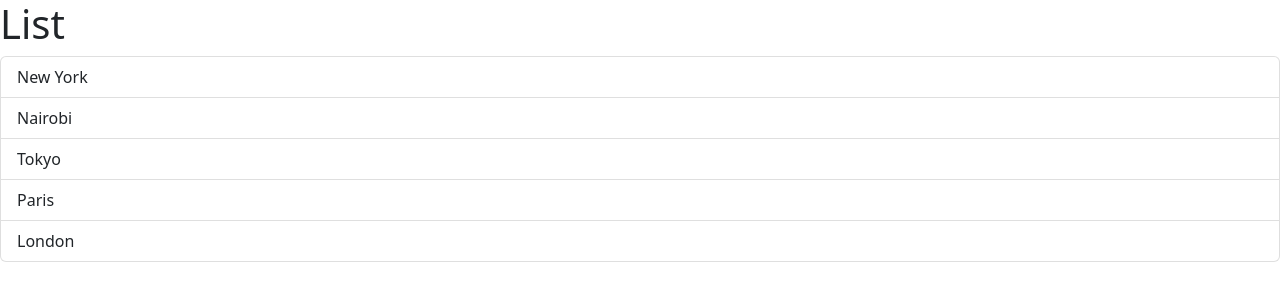
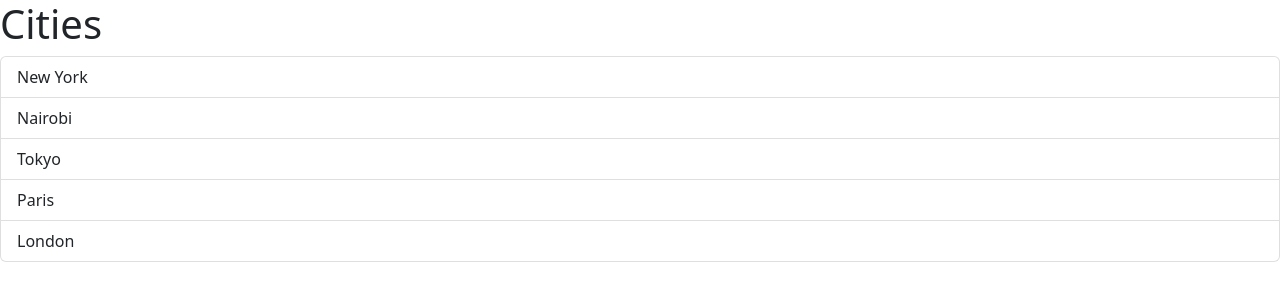
Before and after one commit to ManNjoro/game-on, a React (Vite) app: page / in a window 1280 px wide. Shown: the top 300 px of the page. Built offline with nearby package versions, Linux system fonts and the light colour scheme.

Commit message:
"Moved items array and added heading prop to ListGroup component"

```diff
--- a/src/App.tsx
+++ b/src/App.tsx
@@ -1,7 +1,8 @@
 import ListGroup from "./components/ListGroup";
 
 function App() {
-  return <div><ListGroup /></div>
+  let items = ["New York", "Nairobi", "Tokyo", "Paris", "London"];
+  return <div><ListGroup items={items} heading="Cities" /></div>
 }
 
 export default App;
--- a/src/components/ListGroup.tsx
+++ b/src/components/ListGroup.tsx
@@ -1,12 +1,16 @@
 import { useState } from "react";
 
-function ListGroup() {
-  let items = ["New York", "Nairobi", "Tokyo", "Paris", "London"];
+interface Props {
+    items: string[];
+    heading: string
+}
+
+function ListGroup({items, heading}:Props) {
   const [selectedIndex, setSelectedIndex] = useState(-1);
 
   return (
     <>
-      <h1>List</h1>
+      <h1>{heading}</h1>
       {items.length === 0 && <p>No item found</p>}
       <ul className="list-group">
         {items.map((item, index) => (
```
